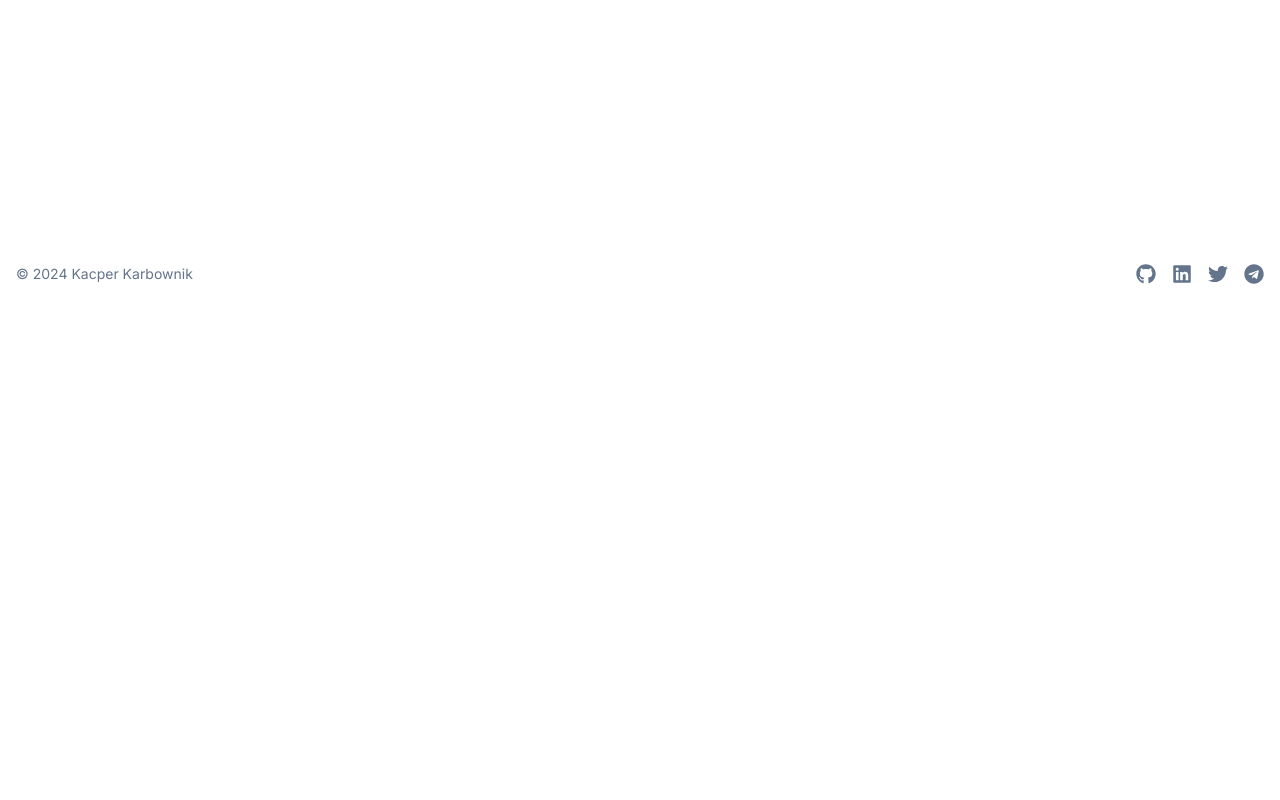
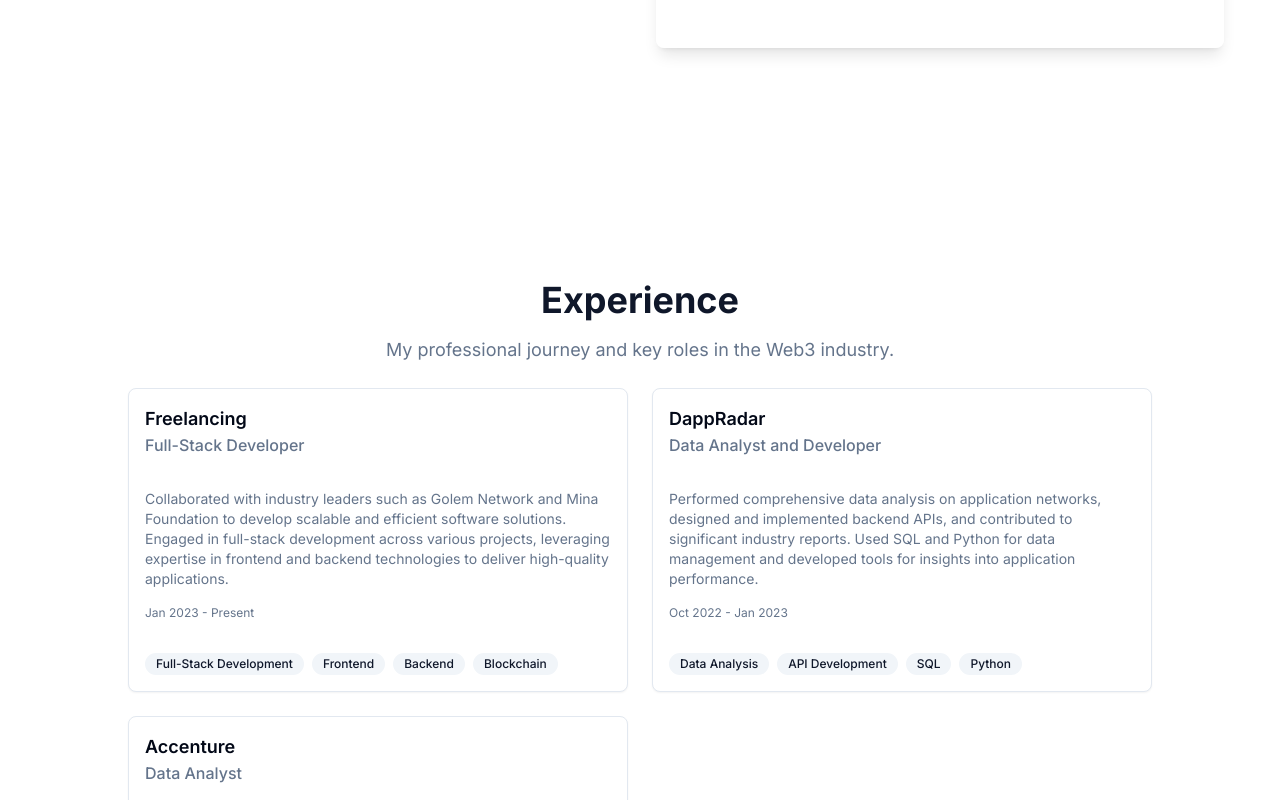
Before and after one commit to cleanerzkp/personal-webiste, a Next.js app: page /me in a window 1280 px wide. Before the commit this address had no page. Shown: the part 552-1352 px from the top of the page. Before the commit the page ends 852 px from the top, so only its background shows below. Built offline with nearby package versions, Linux system fonts and the light colour scheme.

Commit message:
updated web2

```diff
--- /dev/null
+++ b/app/me/experience.ts
@@ -0,0 +1,28 @@
+export const experiences = [
+  {
+    companyName: 'Freelancing',
+    position: 'Full-Stack Developer',
+    description: 'Collaborated with industry leaders such as Golem Network and Mina Foundation to develop scalable and efficient software solutions. Engaged in full-stack development across various projects, leveraging expertise in frontend and backend technologies to deliver high-quality applications.',
+    tags: ['Full-Stack Development', 'Frontend', 'Backend', 'Blockchain'],
+    startDate: 'Jan 2023',
+    endDate: 'Present'
+  },
+  {
+    companyName: 'DappRadar',
+    position: 'Data Analyst and Developer',
+    description: 'Performed comprehensive data analysis on application networks, designed and implemented backend APIs, and contributed to significant industry reports. Used SQL and Python for data management and developed tools for insights into application performance.',
+    tags: ['Data Analysis', 'API Development', 'SQL', 'Python'],
+    url: 'https://dappradar.com/',
+    startDate: 'Oct 2022',
+    endDate: 'Jan 2023'
+  },
+  {
+    companyName: 'Accenture',
+    position: 'Data Analyst',
+    description: 'Executed QA tests, managed data pipelines, and developed interactive dashboards using Power BI. Ensured data integrity and performance optimization through efficient data management and analysis techniques.',
+    tags: ['QA Testing', 'Data Pipeline Management', 'Power BI', 'Python'],
+    url: 'https://www.accenture.com/',
+    startDate: 'Sep 2022',
+    endDate: 'Jan 2023'
+  }
+];
--- a/app/web2/hero.tsx
+++ b/app/me/hero.tsx
@@ -20,16 +20,16 @@
           </p>
           <div className="flex flex-col sm:flex-row gap-4">
             <a
-              href="#projects"
+              href="#experience"
               className="bg-primary text-primary-foreground hover:bg-primary/90 font-bold py-2 px-6 rounded-full text-center transition duration-300"
             >
-              Projects
+              Experience
             </a>
             <a
-              href="#contact"
+              href="#projects"
               className="bg-secondary text-secondary-foreground hover:bg-secondary/90 font-bold py-2 px-6 rounded-full text-center transition duration-300"
             >
-              Contact
+              Projects
             </a>
           </div>
         </motion.div>
--- /dev/null
+++ b/app/me/page.tsx
@@ -0,0 +1,75 @@
+'use client';
+import React from 'react';
+import Hero from './hero';
+import ProjectCard from '@/components/projectcards';
+import ExperienceCard from '@/components/experiencecard';
+import { projectsData } from './projects';
+import { experiences } from './experience';
+
+const SectionTitle: React.FC<{ title: string; description: string }> = ({ title, description }) => (
+  <div className="max-w-3xl mx-auto text-center mb-6">
+    <h2 className="text-3xl sm:text-4xl font-bold mb-4 text-primary">{title}</h2>
+    <p className="text-lg text-muted-foreground">{description}</p>
+  </div>
+);
+
+const ExperienceSection: React.FC = () => (
+  <section id="experience" className="py-6 sm:py-8">
+    <SectionTitle
+      title="Experience"
+      description="My professional journey and key roles in the Web3 industry."
+    />
+    <div className="max-w-5xl mx-auto">
+      <div className="grid grid-cols-1 md:grid-cols-2 gap-4 sm:gap-6">
+        {experiences.length > 0 ? (
+          experiences.map((experience) => (
+            <ExperienceCard
+              key={experience.companyName}
+              experience={experience}
+            />
+          ))
+        ) : (
+          <p className="text-center text-muted-foreground col-span-2">
+            No experience data available at the moment.
+          </p>
+        )}
+      </div>
+    </div>
+  </section>
+);
+
+const ProjectSection: React.FC = () => (
+  <section id="projects" className="py-6 sm:py-8">
+    <SectionTitle
+      title="Projects"
+      description="Web3 projects I've developed, showcasing my expertise and innovation."
+    />
+    <div className="max-w-5xl mx-auto">
+      <div className="grid grid-cols-1 md:grid-cols-2 gap-4 sm:gap-6">
+        {projectsData.length > 0 ? (
+          projectsData.map((project) => (
+            <ProjectCard key={project.id} project={project} />
+          ))
+        ) : (
+          <p className="text-center text-muted-foreground col-span-2">
+            No projects available at the moment.
+          </p>
+        )}
+      </div>
+    </div>
+  </section>
+);
+
+const Home: React.FC = () => {
+  return (
+    <div className="flex flex-col min-h-[calc(100vh-4rem)]">
+      <Hero />
+      <main className="flex-grow max-w-7xl mx-auto px-4 sm:px-6 lg:px-8">
+        <ExperienceSection />
+        <ProjectSection />
+      </main>
+    </div>
+  );
+};
+
+export default Home;
--- /dev/null
+++ b/app/me/projects.ts
@@ -0,0 +1,38 @@
+export const projectsData = [
+  {
+    id: 'cook-some-hooks',
+    title: 'Cook Some Hooks',
+    description: 'Developed a Next.js application for generating Uniswap v4 hooks using generative AI, allowing users to easily create, deploy, and verify hooks in just a few clicks.',
+    emoji: '👨‍🍳',
+    externalLink: 'https://ethglobal.com/showcase/cook-some-hooks-9e8yv',
+    hackathon: 'ETH Global Brussels',
+    award: 'Finalist Top 10 Project',
+    date: 'July 2024',
+  },
+  {
+    id: 'garden-ecommerce-shop',
+    title: 'Gardenening E-commerce Shop',
+    description: 'Developed a Next.js and Shopify-based e-commerce platform for a gardening shop, featuring a sleek design, seamless shopping experience, and optimized checkout process.',
+    emoji: '🌼',
+    hackathon: 'Client Project',
+    date: 'May 2024',
+  },
+  {
+    id: 'spot-instance-comparison',
+    title: 'Spot Instance Price Comparison',
+    description: 'Built an automated tool using Node.js and Express to collect and compare spot pricing data from major cloud providers, optimizing infrastructure spending for clients.',
+    emoji: '💰',
+    githubLink: 'https://github.com/cleanerzkp/spot-instance-comparison',
+    hackathon: 'Client Project',
+    date: 'Feb 2024',
+  },
+  {
+    id: 'ginger-security',
+    title: 'Ginger Security Frontend Development',
+    description: 'Led the frontend development of a security platform using React to create responsive and user-friendly components, improving overall design and user experience.',
+    emoji: '🔒',
+    externalLink: 'https://gingersec.xyz/',
+    hackathon: 'Client Project',
+    date: 'July 2023',
+  },
+];
--- a/app/page.tsx
+++ b/app/page.tsx
@@ -37,8 +37,9 @@
   <section id="experience" className="py-6 sm:py-8">
     <SectionTitle
       title="Experience"
-      description="Places where I’ve contributed and grown as a developer."
+      description="Professional experience in Web3 development and data analysis."
     />
+    <div className="max-w-5xl mx-auto">
       <div className="grid grid-cols-1 md:grid-cols-2 gap-4 sm:gap-6">
         {experiences.length > 0 ? (
           experiences.map((experience) => (
@@ -48,8 +49,9 @@
             />
           ))
         ) : (
-        <p className="text-center text-muted-foreground">No experience data available at the moment.</p>
+          <p className="text-center text-muted-foreground col-span-2">No experience data available at the moment.</p>
         )}
+      </div>
     </div>
   </section>
 );
--- a/app/web2/page.tsx
+++ /dev/null
@@ -1,21 +0,0 @@
-'use client';
-
-import React from 'react';
-import Hero from './hero';
-
-export default function Home() {
-    const handleScroll = (id: string) => {
-        const element = document.getElementById(id);
-        if (element) {
-            element.scrollIntoView({ behavior: 'smooth' });
-        }
-    };
-
-    return (
-        <div className="flex flex-col min-h-[calc(100vh-4rem)]">
-            <Hero />
-            <main className="flex-grow">
-            </main>
-        </div>
-    );
-}
--- a/components/experiencecard.tsx
+++ b/components/experiencecard.tsx
@@ -15,14 +15,16 @@
   const { companyName, position, description, startDate, endDate, tags } = experience;
 
   return (
-    <Card className="flex flex-col h-full shadow-lg transition-all duration-300 hover:shadow-xl">
-      <CardHeader className="flex justify-between items-start p-4">
-        <div>
-          <h3 className="text-lg font-bold">{companyName}</h3>
-          <h4 className="text-md font-semibold text-muted-foreground">{position}</h4>
+    <Card className="flex flex-col h-full transition-all duration-300 hover:shadow-lg">
+      <CardHeader className="relative flex flex-col space-y-2 p-4">
+        <div className="flex justify-between items-start">
+          <div className="flex flex-col">
+            <h3 className="text-lg font-semibold">{companyName}</h3>
+            <h4 className="text-md font-medium text-muted-foreground">{position}</h4>
+          </div>
         </div>
       </CardHeader>
-      <CardContent className="p-4 flex-grow">
+      <CardContent className="flex-grow p-4">
         <p className="text-sm text-muted-foreground mb-4">{description}</p>
         <p className="text-xs text-muted-foreground">
           {endDate ? `${startDate} - ${endDate}` : `${startDate} - Present`}
@@ -30,7 +32,7 @@
       </CardContent>
       <CardFooter className="p-4 flex flex-wrap gap-2">
         {tags.map((tag) => (
-          <Badge key={tag} variant="secondary" className="text-xs">
+          <Badge key={tag} variant="secondary" className="text-xs font-medium">
             {tag}
           </Badge>
         ))}
```
Also changed, not shown: app/me/InteractiveTerminal.tsx (renamed from app/web2/InteractiveTerminal.tsx). Lines whose indentation alone changed are shown as unchanged.
